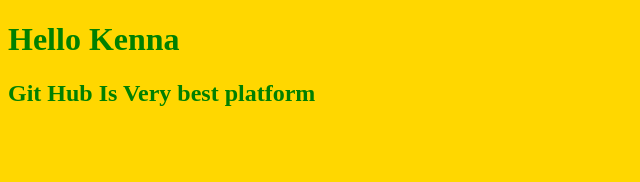
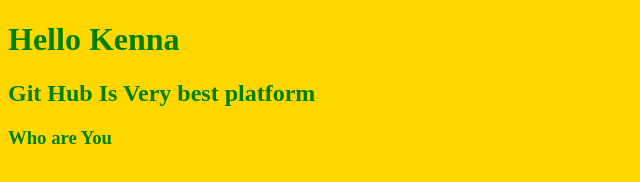
Before and after one commit to Kenna-Maamiyee/Kenna_gitHub, a plain HTML site: page index.html in a window 1280 px wide. Shown: the whole page, without its empty margins (0-640 px from the left). Drawn offline with Linux system fonts and the light colour scheme.

Commit message:
add header

```diff
--- a/index.html
+++ b/index.html
@@ -9,5 +9,6 @@
 <body>
     <h1>Hello Kenna</h1>
     <h2> Git Hub Is Very best platform</h2>
+    <h3>Who are You</h3>
 </body>
 </html>
```
